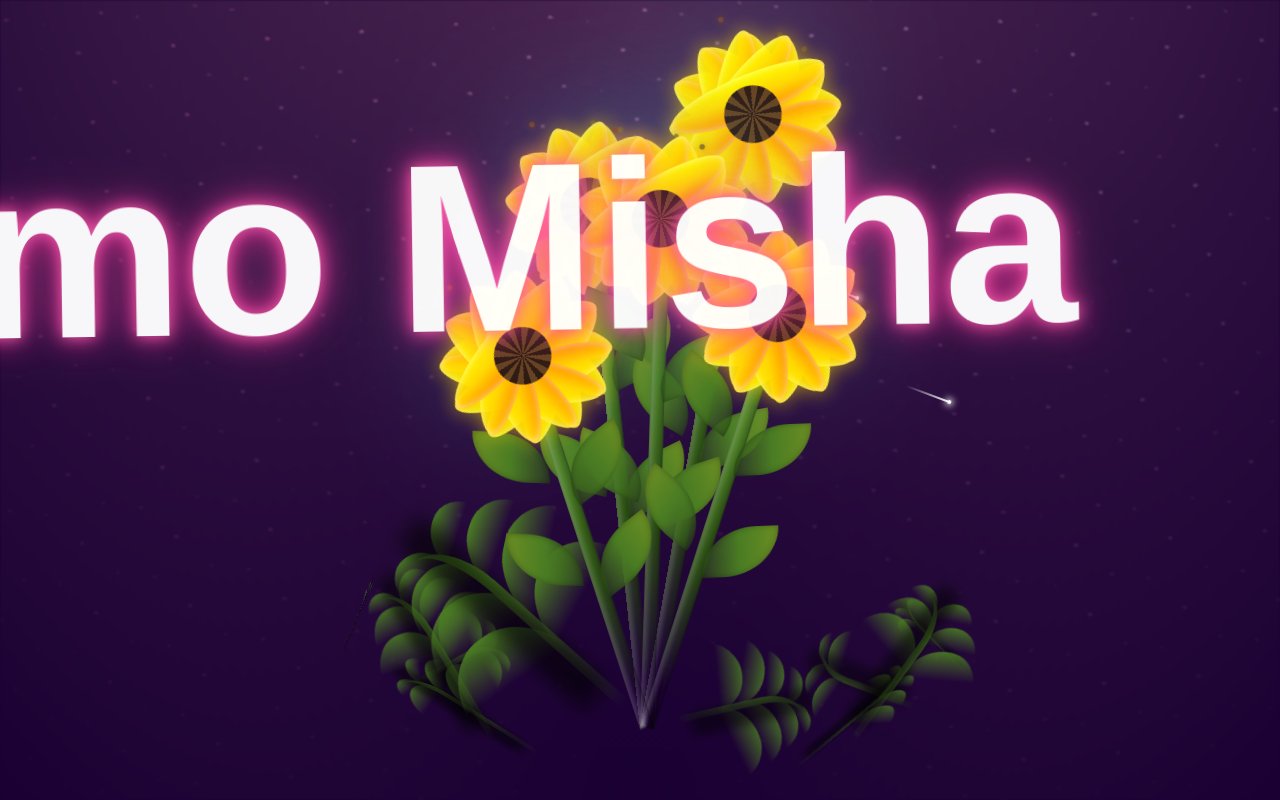
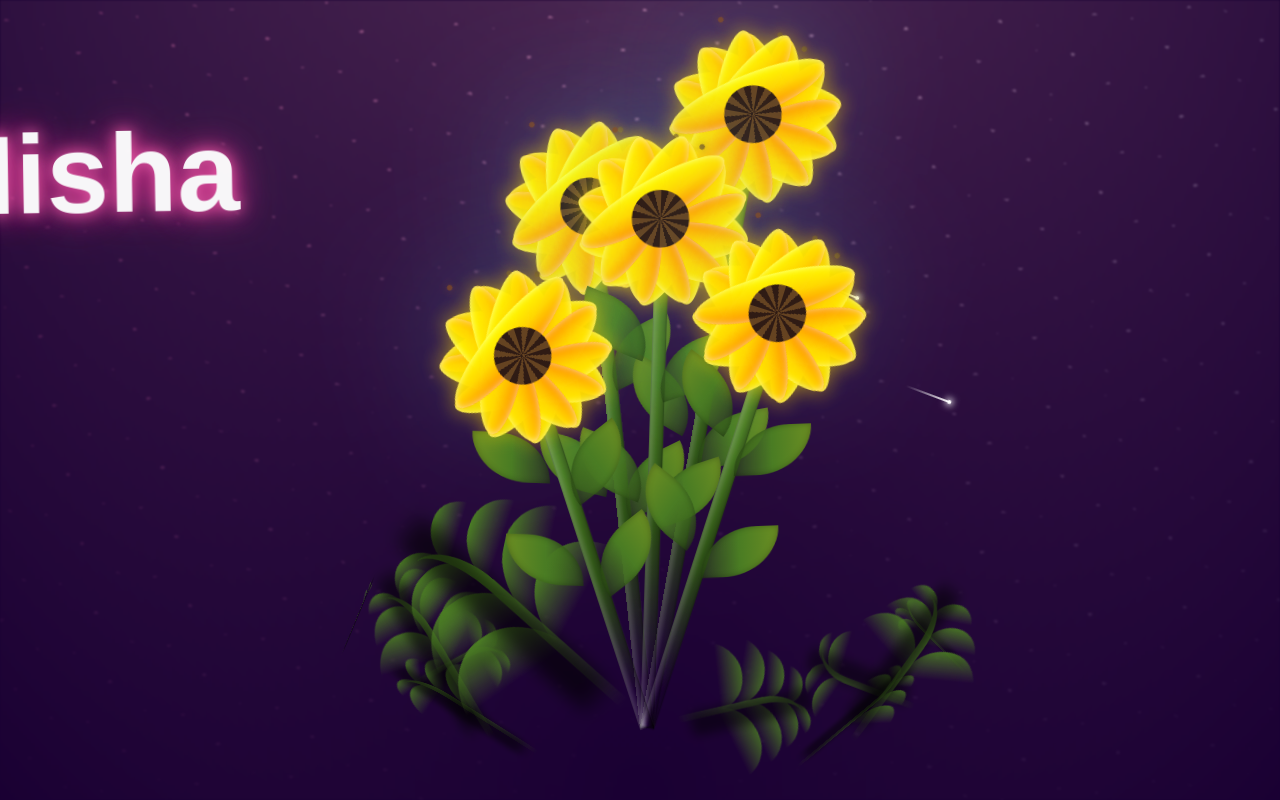
Before and after one commit to bDanielJihuallanca/Misha, a plain HTML site: page index.html in a window 1280 px wide. Drawn offline with Linux system fonts and the light colour scheme.

Commit message:
Update index.html

```diff
--- a/index.html
+++ b/index.html
@@ -941,7 +941,7 @@ body {
   top: 10%;
   left: -100%;
   font-family: 'Arial', sans-serif;
-  font-size: 15rem; /* Tamaño más grande */
+  font-size: 7rem; /* Tamaño más grande */
   font-weight: bold;
   color: #fff;
   text-align: center;
```
